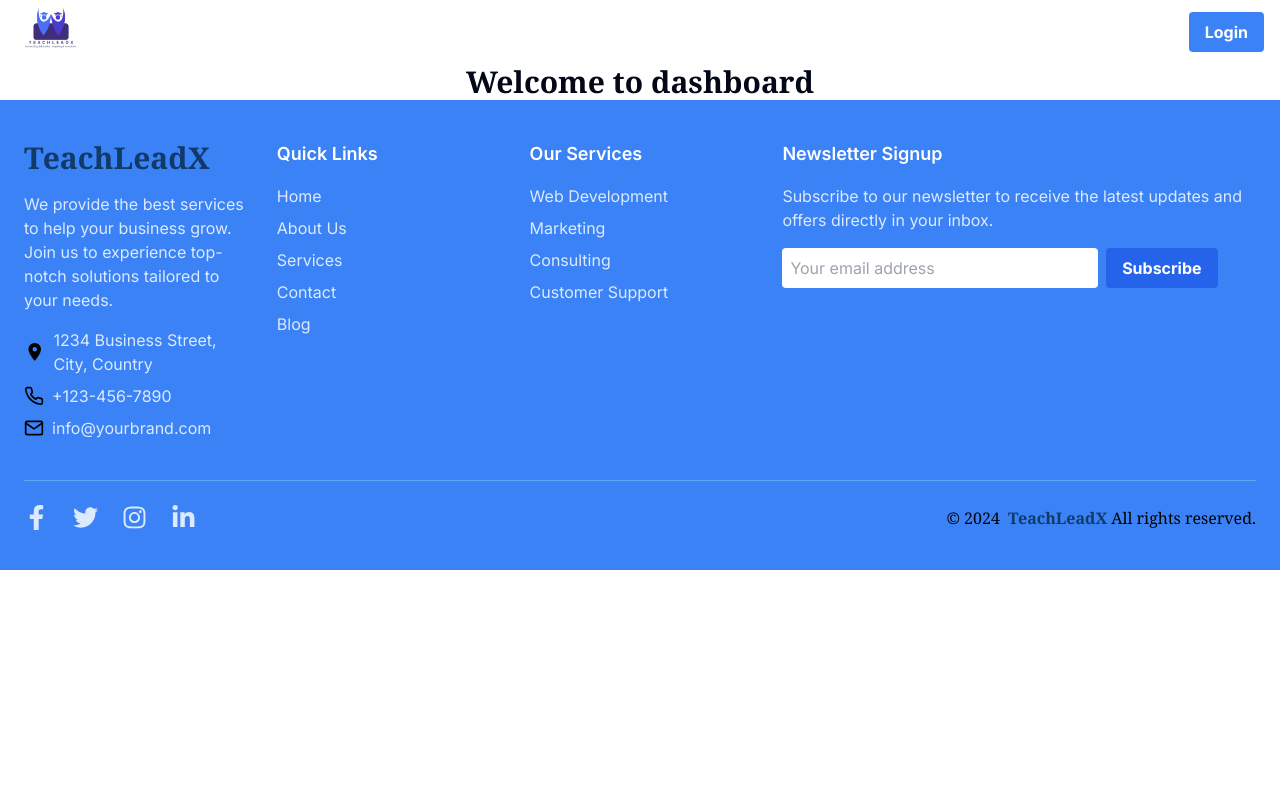
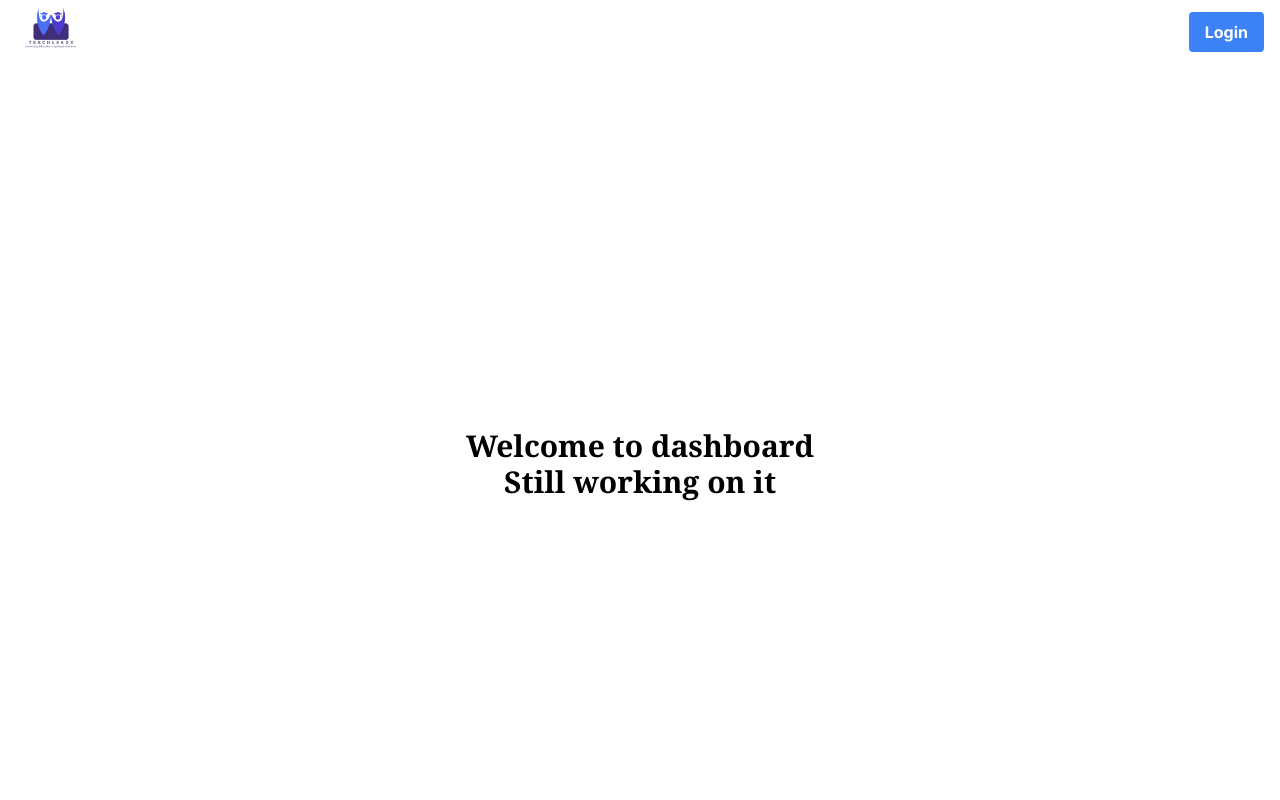
Before and after one commit to zeemscript/ZeemLearn, a Next.js app: page /dashboard in a window 1280 px wide. Shown: the top 800 px of the page. Built offline with nearby package versions, Linux system fonts and the light colour scheme; no server answers.

Commit message:
"Updated styles for ContactUs and dashboard pages"

```diff
--- a/app/(landingpage)/ContactUs.jsx
+++ b/app/(landingpage)/ContactUs.jsx
@@ -5,11 +5,11 @@ const ContactUs = () => {
   return (
     <div
       id="contact"
-      className="conatainer mx-auto mr-40 bg-blue-500 flex flex-col items-center py-12 px-4"
+      className="flex flex-col items-center justify-center min-h-screen bg-blue-500 px-4"
     >
-      <div className="grid grid-cols-1 lg:grid-cols-2 gap-8 max-w-6xl w-full mx-auto">
+      <div className="grid grid-cols-1 lg:grid-cols-2 gap-8 max-w-4xl w-full mx-auto">
         {/* Image Section */}
-        <div className="flex justify-center items-center">
+        <div className="flex justify-center">
           <Image
             src="/images/work.png"
             alt="Contact Us"
@@ -20,7 +20,7 @@ const ContactUs = () => {
         </div>
 
         {/* Contact Form Section */}
-        <div className="bg-white shadow-lg rounded-lg p-8 flex flex-col justify-center w-full">
+        <div className="bg-white shadow-lg rounded-lg p-8 w-full flex flex-col justify-center">
           <h2 className="text-3xl font-bold text-center mb-6 text-black">
             Contact Us
           </h2>
--- a/app/dashboard/page.jsx
+++ b/app/dashboard/page.jsx
@@ -3,9 +3,9 @@ export default function Home() {
 
 
   return (
-    <div className="text-3xl font-serif font-bold flex justify-center items-center">
-     Welcome to dashboard
-
+    <div className="text-3xl text-black  font-serif font-bold flex  flex-col justify-center items-center h-screen">
+     Welcome to dashboard <br />
+     <span>Still working on it</span>
     </div>
   );
 }
```
